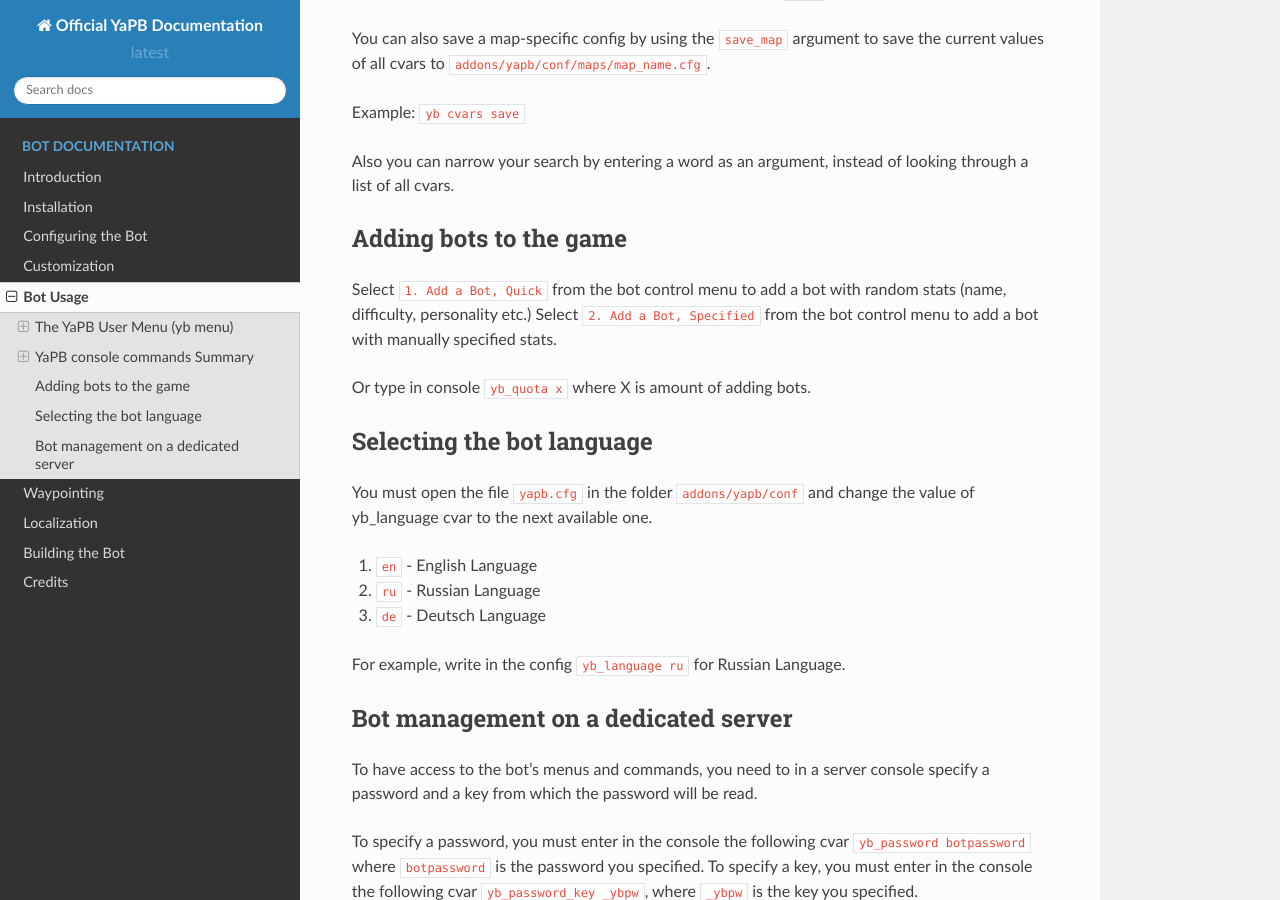
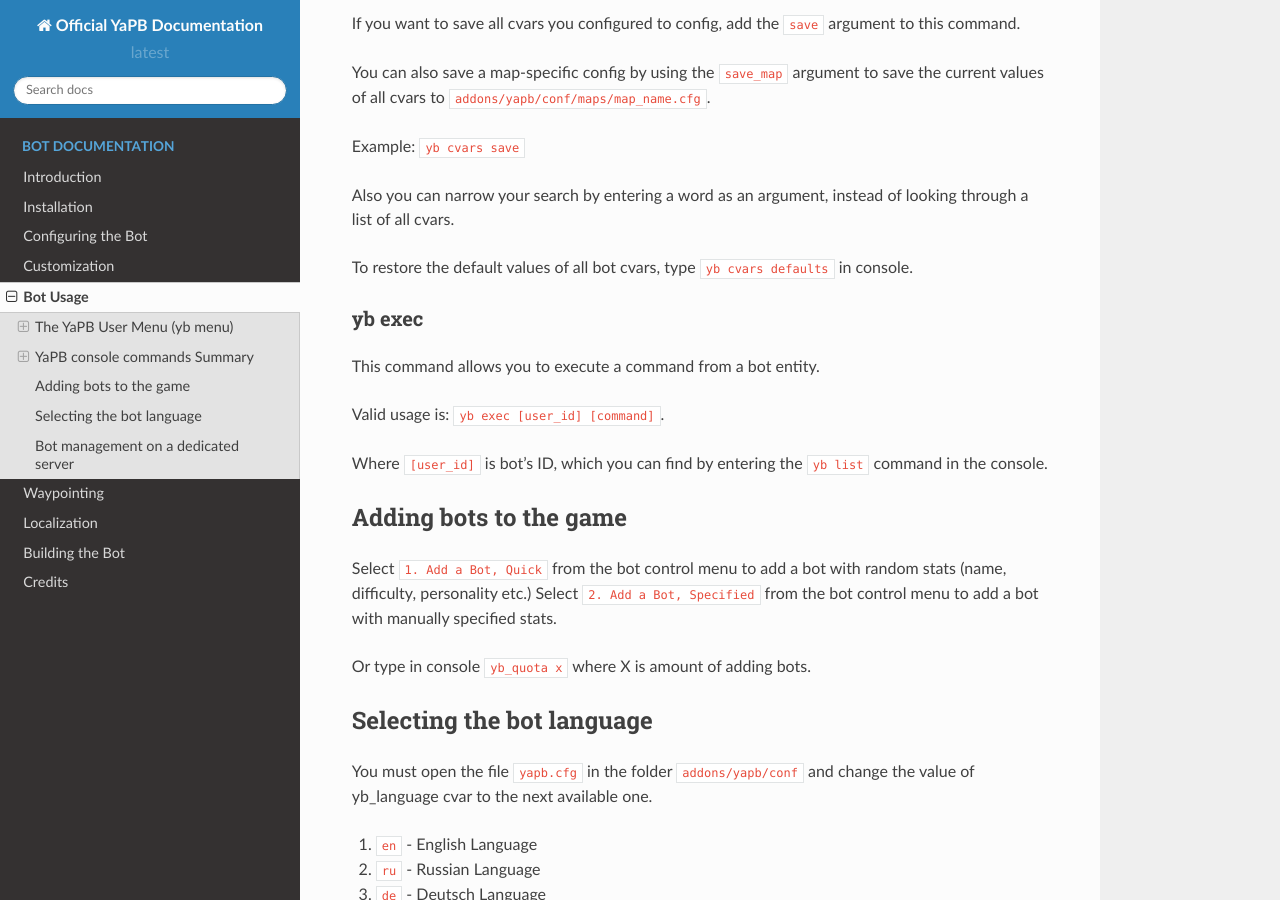
Before and after one commit to yapb/docs, a Sphinx documentation site: the page built from docs/botusage.rst, in a window 1280 px wide and 900 px high, scrolled down 8841 px. Built offline with Sphinx 7.4.7 and the Read the Docs theme 2.0.0, drawn with Linux system fonts in a browser that asks for light colours; some of the changed text lies outside the part shown.

Commit message:
botusage: added description of new console commands

```diff
--- a/docs/botusage.rst
+++ b/docs/botusage.rst
@@ -158,6 +158,8 @@
    +---------------------------+--------------------------------------------------------------------------------------------------------------------------------+
    | ``yb show_custom``        | Shows the current values from custom.cfg                                                                                       |
    +---------------------------+--------------------------------------------------------------------------------------------------------------------------------+
+   | ``yb exec``               | Executes a client command on bot entity.                                                                                       |
+   +---------------------------+--------------------------------------------------------------------------------------------------------------------------------+
 
 To get help for all commands such as arguments, aliases, etc, type in the console ``yb help``.
 
@@ -291,6 +293,17 @@
 
 Also you can narrow your search by entering a word as an argument, instead of looking through a list of all cvars.
 
+To restore the default values of all bot cvars, type ``yb cvars defaults`` in console.
+
+yb exec
+---------------
+
+This command allows you to execute a command from a bot entity.
+
+Valid usage is: ``yb exec [user_id] [command]``.
+
+Where ``[user_id]`` is bot's ID, which you can find by entering the ``yb list`` command in the console.
+
 Adding bots to the game
 ============================
 
```
